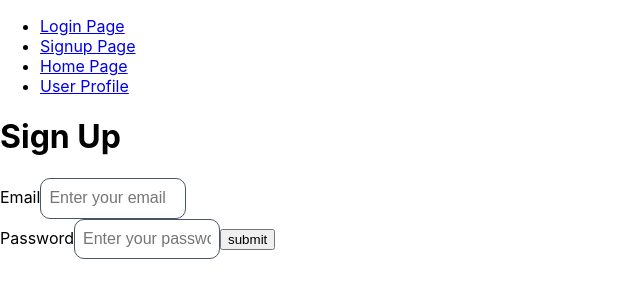
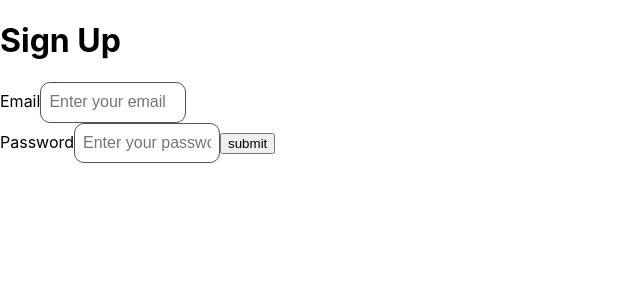
Before and after one commit to AhmedKamran1/social-media, a React (Create React App) app: page /signup in a window 1280 px wide. Shown: the top 300 px of the page, without its empty margins (0-640 px from the left). Built offline with nearby package versions, Linux system fonts and the light colour scheme.

Commit message:
Fixing Code Structure

```diff
--- a/src/App.js
+++ b/src/App.js
@@ -1,6 +1,5 @@
 import { Route, Routes } from "react-router-dom";
 import LoginForm from "./components/forms/LoginForm";
-import Root from "./pages/Root";
 import UserProfile from "./pages/UserProfile";
 import Home from "./pages/Home";
 import SignupForm from "./components/forms/SignupForm";
@@ -11,15 +10,13 @@ function App() {
   return (
     <>
       <Routes>
-        <Route path="/" element={<Root />}>
-          <Route index path="/login" element={<LoginForm />}/>
+          <Route index path="/login" element={<LoginForm />} />
           <Route index path="/signup" element={<SignupForm />} />
           <Route element={<ProtectedRoute />}>
-            <Route path="/home" element={<Home />} />
+            <Route path="/" element={<Home />} />
             <Route path="/profiles/:userId" element={<UserProfile />} />
           </Route>
-          <Route path="/*" element={<NotFound/>}/>
-        </Route>
+          <Route path="/*" element={<NotFound />} />
       </Routes>
     </>
   );
--- a/src/components/forms/LoginForm.js
+++ b/src/components/forms/LoginForm.js
@@ -1,5 +1,5 @@
 import { useFormik } from "formik";
-import { useDispatch, useSelector } from "react-redux";
+import { useDispatch } from "react-redux";
 import validationSchema from "../../utils/validationSchema";
 import classes from "./LoginForm.module.css";
 import { authActions } from "../../store/authSlice";
@@ -18,7 +18,7 @@ const LoginForm = () => {
       })
     );
     actions.resetForm();
-    navigate("/home");
+    navigate("/");
   };
 
   const formik = useFormik({
--- a/src/components/hoc/ProtectedRoute.js
+++ b/src/components/hoc/ProtectedRoute.js
@@ -1,9 +1,16 @@
 import { useSelector } from "react-redux";
 import { Navigate, Outlet } from "react-router-dom";
+import Layout from "../layout/Layout";
 
 const ProtectedRoute = () => {
   const isLoggedIn = useSelector((state) => state.authentication.isLoggedIn);
-  return isLoggedIn ? <Outlet></Outlet> : <Navigate to="/login" replace/>;
+  return isLoggedIn ? (
+    <Layout>
+      <Outlet />
+    </Layout>
+  ) : (
+    <Navigate to="/login" replace />
+  );
 };
 
 export default ProtectedRoute;
--- /dev/null
+++ b/src/components/layout/Layout.js
@@ -0,0 +1,13 @@
+import React from "react";
+import MainNavigation from "../navigation/MainNavigation";
+
+const Layout = ({ children }) => {
+  return (
+    <>
+      <MainNavigation />
+      {children}
+    </>
+  );
+};
+
+export default Layout;
--- a/src/components/MainNavigation.js
+++ b/src/components/navigation/MainNavigation.js
@@ -11,7 +11,7 @@ const MainNavigation = () => {
           <NavLink to="/signup">Signup Page</NavLink>
         </li>
         <li>
-          <NavLink to="/home">Home Page</NavLink>
+          <NavLink to="/">Home Page</NavLink>
         </li>
         <li>
           <NavLink to="/profiles/:userId">User Profile</NavLink>
--- a/src/pages/Root.js
+++ /dev/null
@@ -1,13 +0,0 @@
-import { Outlet } from "react-router-dom";
-import MainNavigation from "../components/MainNavigation";
-
-const Root = () => {
-  return (
-    <>
-      <MainNavigation />
-      <Outlet />
-    </>
-  );
-};
-
-export default Root;
```
Also changed, not shown: src/assets/bg.jpg (renamed from src/bg.jpg), src/assets/test.jpg (renamed from src/test.jpg).
